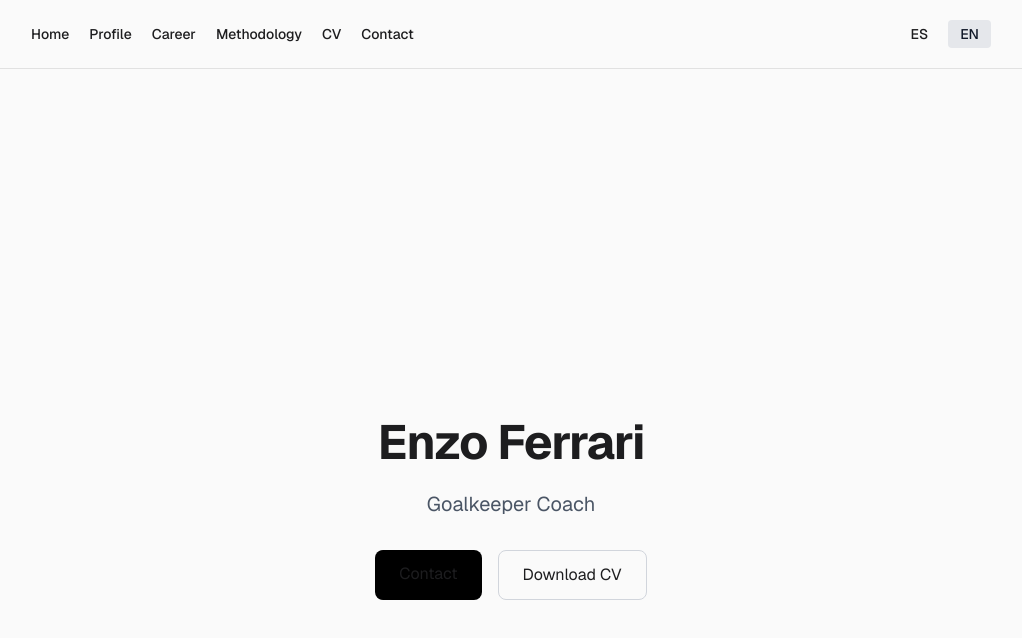
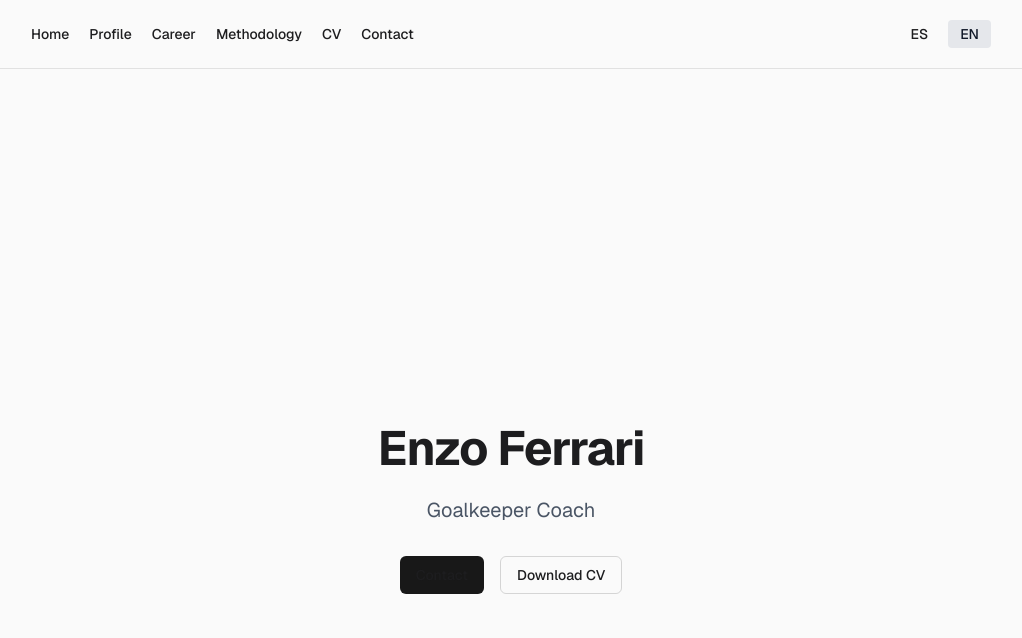
Before and after one commit to devrodri-com/enzo-ferrari-site, a Next.js app: page /en in a window 1280 px wide. Shown: the top 638 px of the page, without its empty margins (129-1151 px from the left). Built offline with nearby package versions, Linux system fonts and the light colour scheme.

Commit message:
UI: add minimal typed UI wrappers (Page/Section/ButtonLink)

```diff
--- a/src/app/[locale]/page.tsx
+++ b/src/app/[locale]/page.tsx
@@ -1,5 +1,5 @@
-import Link from 'next/link';
 import { getTranslations } from 'next-intl/server';
+import ButtonLink from '@/components/ui/ButtonLink';
 
 export default async function HomePage({
   params,
@@ -15,22 +15,16 @@ export default async function HomePage({
         <h1 className="text-5xl font-bold tracking-tight">
           {t('title')}
         </h1>
-        <p className="text-xl text-gray-600 dark:text-gray-400">
+        <p className="text-xl text-gray-600">
           {t('subtitle')}
         </p>
         <div className="flex gap-4 justify-center mt-8">
-          <Link
-            href={`/${locale}/contact`}
-            className="px-6 py-3 bg-black text-white rounded-lg hover:bg-gray-800 transition-colors dark:bg-white dark:text-black dark:hover:bg-gray-200"
-          >
+          <ButtonLink href={`/${locale}/contact`} variant="primary">
             {t('ctaContact')}
-          </Link>
-          <a
-            href="#"
-            className="px-6 py-3 border border-gray-300 rounded-lg hover:bg-gray-50 transition-colors dark:border-gray-700 dark:hover:bg-gray-900"
-          >
+          </ButtonLink>
+          <ButtonLink href={`/${locale}/cv`} variant="secondary">
             {t('ctaCv')}
-          </a>
+          </ButtonLink>
         </div>
       </div>
     </div>
--- /dev/null
+++ b/src/components/ui/ButtonLink.tsx
@@ -0,0 +1,35 @@
+import Link from 'next/link';
+import { ReactNode } from 'react';
+
+interface ButtonLinkProps {
+  href: string;
+  children: ReactNode;
+  variant?: 'primary' | 'secondary';
+  className?: string;
+}
+
+function cn(...classes: Array<string | undefined | false>): string {
+  return classes.filter(Boolean).join(' ');
+}
+
+export default function ButtonLink({
+  href,
+  children,
+  variant = 'primary',
+  className,
+}: ButtonLinkProps) {
+  const baseClasses = "inline-flex items-center justify-center rounded-md text-sm font-medium px-4 py-2 transition-colors focus:outline-none focus-visible:ring-2 focus-visible:ring-black/20";
+
+  const variantClasses = variant === 'primary'
+    ? "bg-black/90 text-white hover:bg-black"
+    : "border border-black/15 text-black/80 hover:border-black/25 hover:text-black";
+
+  return (
+    <Link
+      href={href}
+      className={cn(baseClasses, variantClasses, className)}
+    >
+      {children}
+    </Link>
+  );
+}
--- /dev/null
+++ b/src/components/ui/Page.tsx
@@ -0,0 +1,18 @@
+import { ReactNode } from 'react';
+
+interface PageProps {
+  children: ReactNode;
+  className?: string;
+}
+
+function cn(...classes: Array<string | undefined | false>): string {
+  return classes.filter(Boolean).join(' ');
+}
+
+export default function Page({ children, className }: PageProps) {
+  return (
+    <div className={cn("mx-auto w-full max-w-5xl px-5 sm:px-8", className)}>
+      {children}
+    </div>
+  );
+}
--- /dev/null
+++ b/src/components/ui/Section.tsx
@@ -0,0 +1,24 @@
+import { ReactNode } from 'react';
+
+interface SectionProps {
+  children: ReactNode;
+  title?: string;
+  className?: string;
+}
+
+function cn(...classes: Array<string | undefined | false>): string {
+  return classes.filter(Boolean).join(' ');
+}
+
+export default function Section({ children, title, className }: SectionProps) {
+  return (
+    <section className={cn("space-y-3", className)}>
+      {title ? (
+        <h2 className="text-sm font-semibold tracking-tight text-black/90">
+          {title}
+        </h2>
+      ) : null}
+      <div className="space-y-3">{children}</div>
+    </section>
+  );
+}
```
